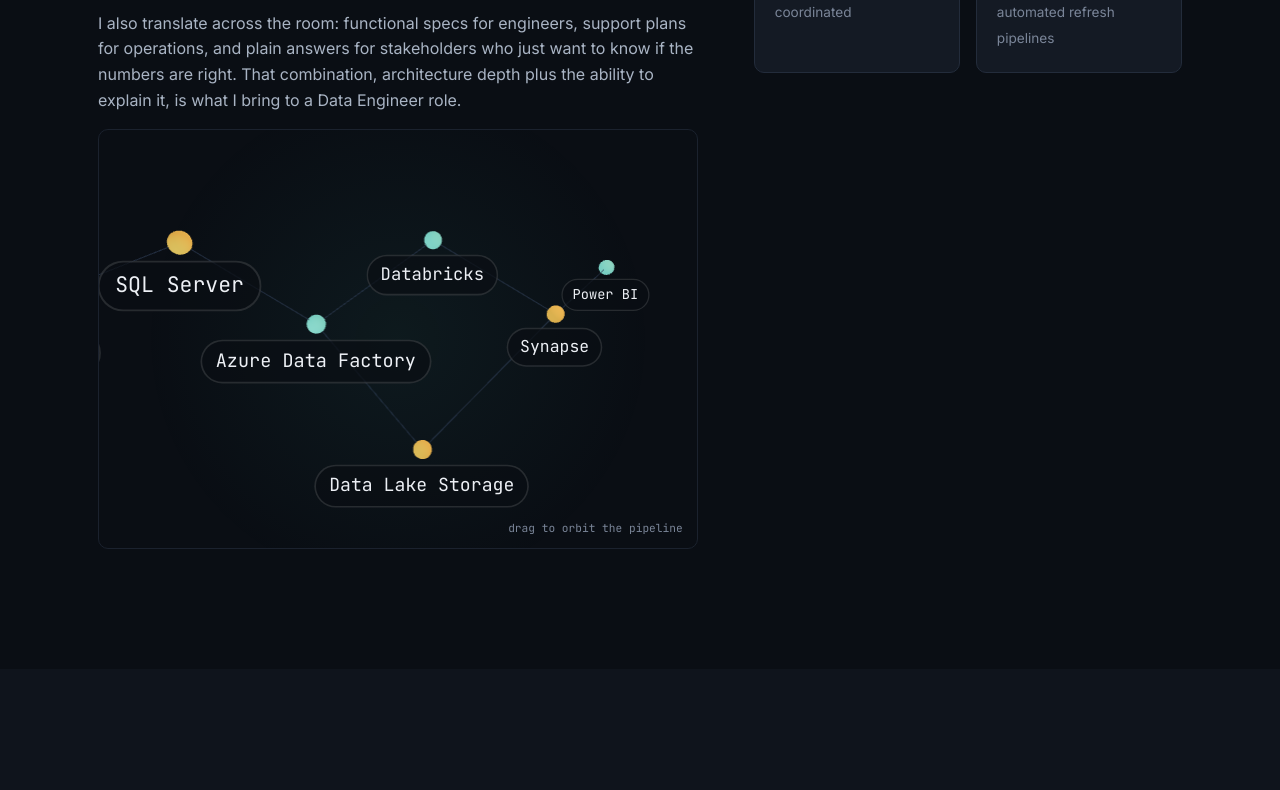
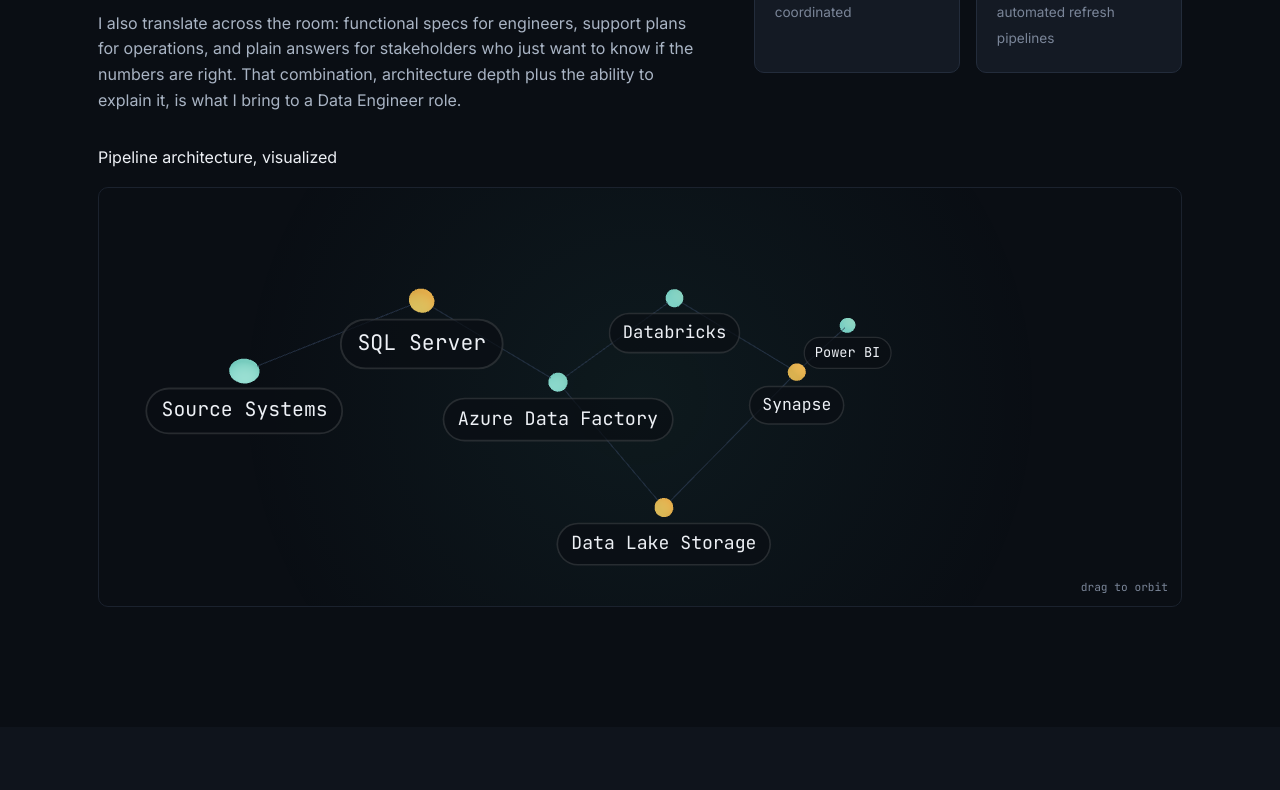
Before and after one commit to vabhishek8/resume-site, a React (Vite) app: page / in a window 1280 px wide. Shown: the part 1280-2070 px from the top of the page. Built offline with nearby package versions, Linux system fonts and the light colour scheme.

Commit message:
Restructure About section: move pipeline diagram to full-width row
Replaced the old orbit section with a new design that includes a header and hint.

```diff
--- a/src/components/About.jsx
+++ b/src/components/About.jsx
@@ -38,15 +38,6 @@
               answers for stakeholders who just want to know if the numbers are right. That combination, architecture
               depth plus the ability to explain it, is what I bring to a Data Engineer role.
             </p>
-
-            {!reduceMotion && (
-              <div className="about-orbit-wrap" data-reveal>
-                <Suspense fallback={null}>
-                  <PipelineOrbit />
-                </Suspense>
-                <span className="about-orbit-hint">drag to orbit the pipeline</span>
-              </div>
-            )}
           </div>
 
           <div className="about-stats" data-reveal>
@@ -60,6 +51,20 @@
             ))}
           </div>
         </div>
+
+        {!reduceMotion && (
+          <div className="about-orbit" data-reveal>
+            <div className="about-orbit-head">
+              <p className="about-orbit-label">Pipeline architecture, visualized</p>
+              <span className="about-orbit-hint">drag to orbit</span>
+            </div>
+            <div className="about-orbit-wrap">
+              <Suspense fallback={null}>
+                <PipelineOrbit />
+              </Suspense>
+            </div>
+          </div>
+        )}
       </div>
     </section>
   );
```
